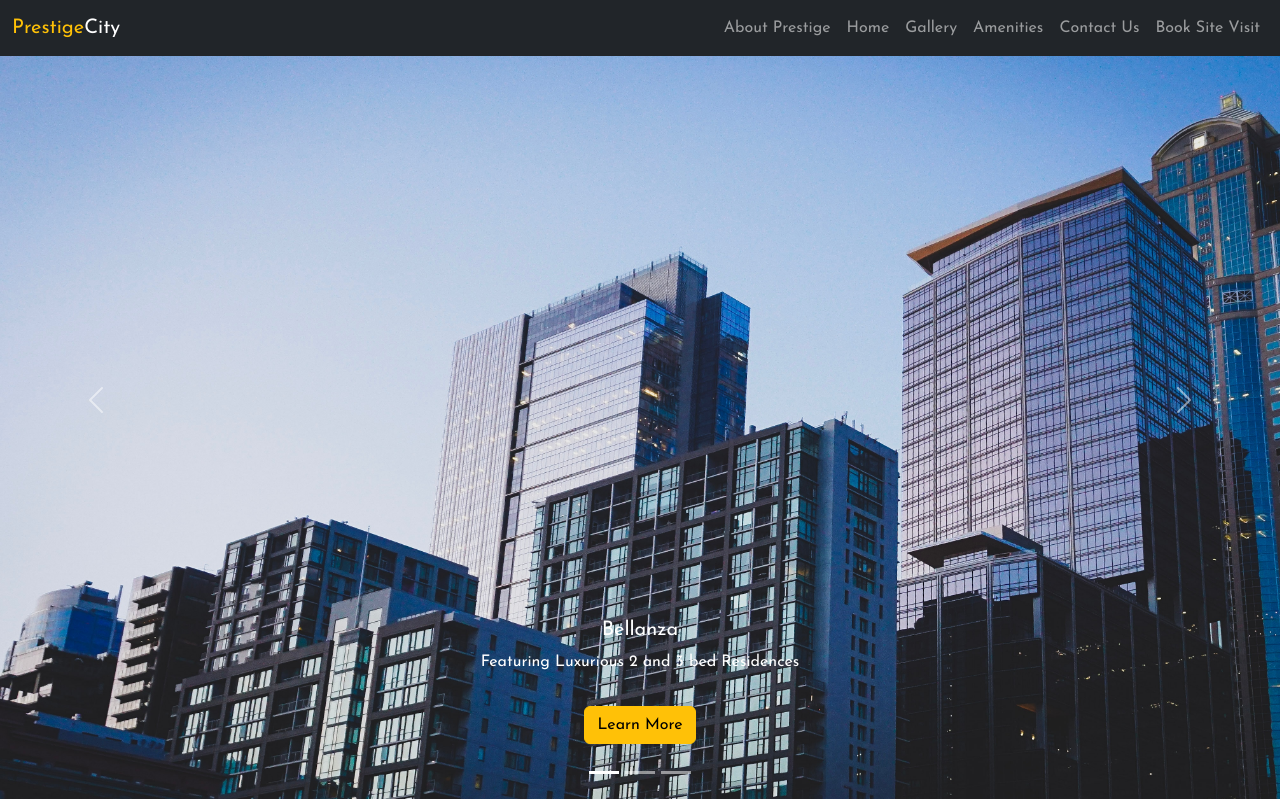
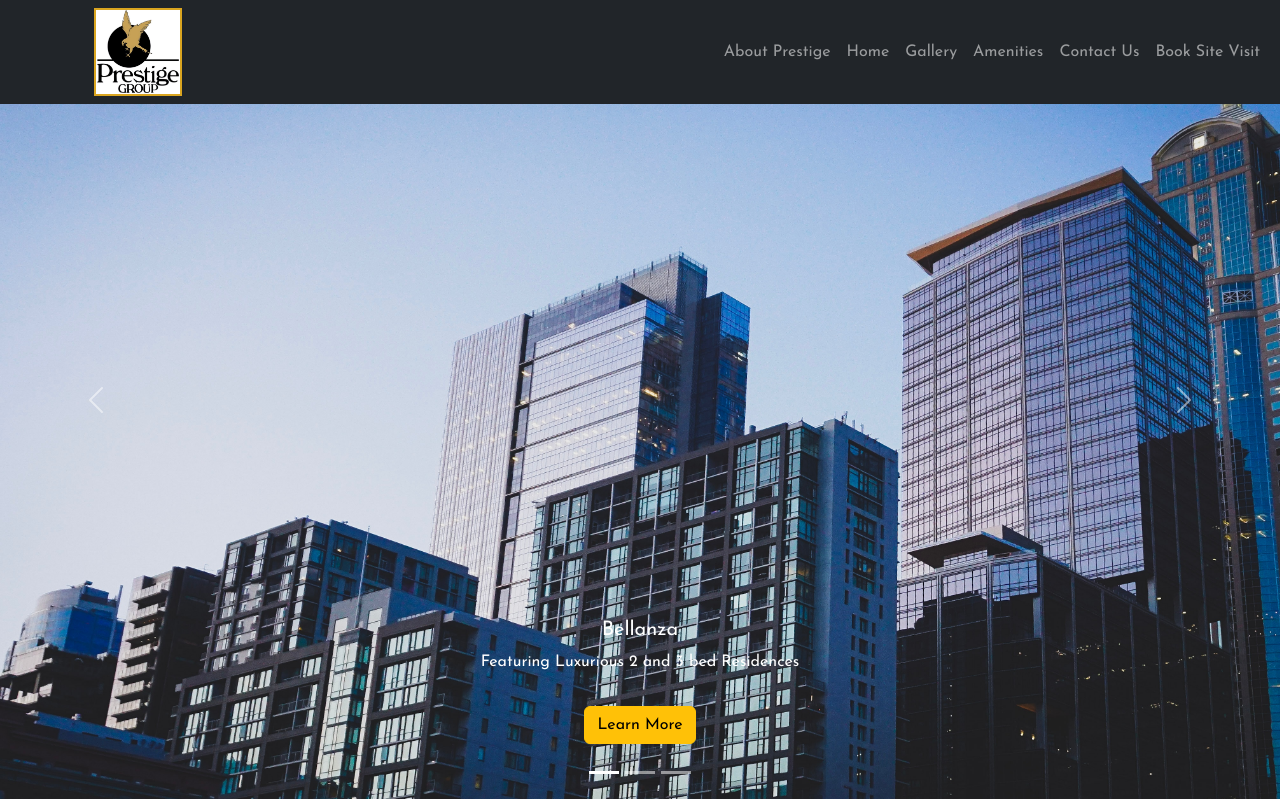
Before and after one commit to tish-aaa/Prestige-bootstrap, a PHP site: page / in a window 1280 px wide. Shown: the top 799 px of the page. Run offline with PHP 8.4, Linux system fonts and the light colour scheme.

Commit message:
added logo

```diff
--- a/index.php
+++ b/index.php
@@ -18,8 +18,12 @@
 <script src="https://cdn.jsdelivr.net/npm/bootstrap@5.3.0/dist/js/bootstrap.min.js" integrity="sha384-fbbOQedDUMZZ5KreZpsbe1LCZPVmfTnH7ois6mU1QK+m14rQ1l2bGBq41eYeM/fS" crossorigin="anonymous"></script>
 
 <nav class="navbar navbar-expand-lg navbar-dark bg-dark fixed-top">
-  <div class="container-fluid">
-    <a class="navbar-brand" href="#"><span class="text-warning">Prestige</span>City</a>
+   <div class="container-fluid">
+
+   <!-- added logo -->
+
+    <div class="logo" ><img src="img/prestige_logo.jpeg" alt="LOGO" align:left></div>
+   <!--<a class="navbar-brand" href="#"><span class="text-warning">Prestige</span>City</a>  -->
     <button class="navbar-toggler" type="button" data-bs-toggle="collapse" data-bs-target="#navbarNav" aria-controls="navbarNav" aria-expanded="false" aria-label="Toggle navigation">
       <span class="navbar-toggler-icon"></span>
     </button>
```
